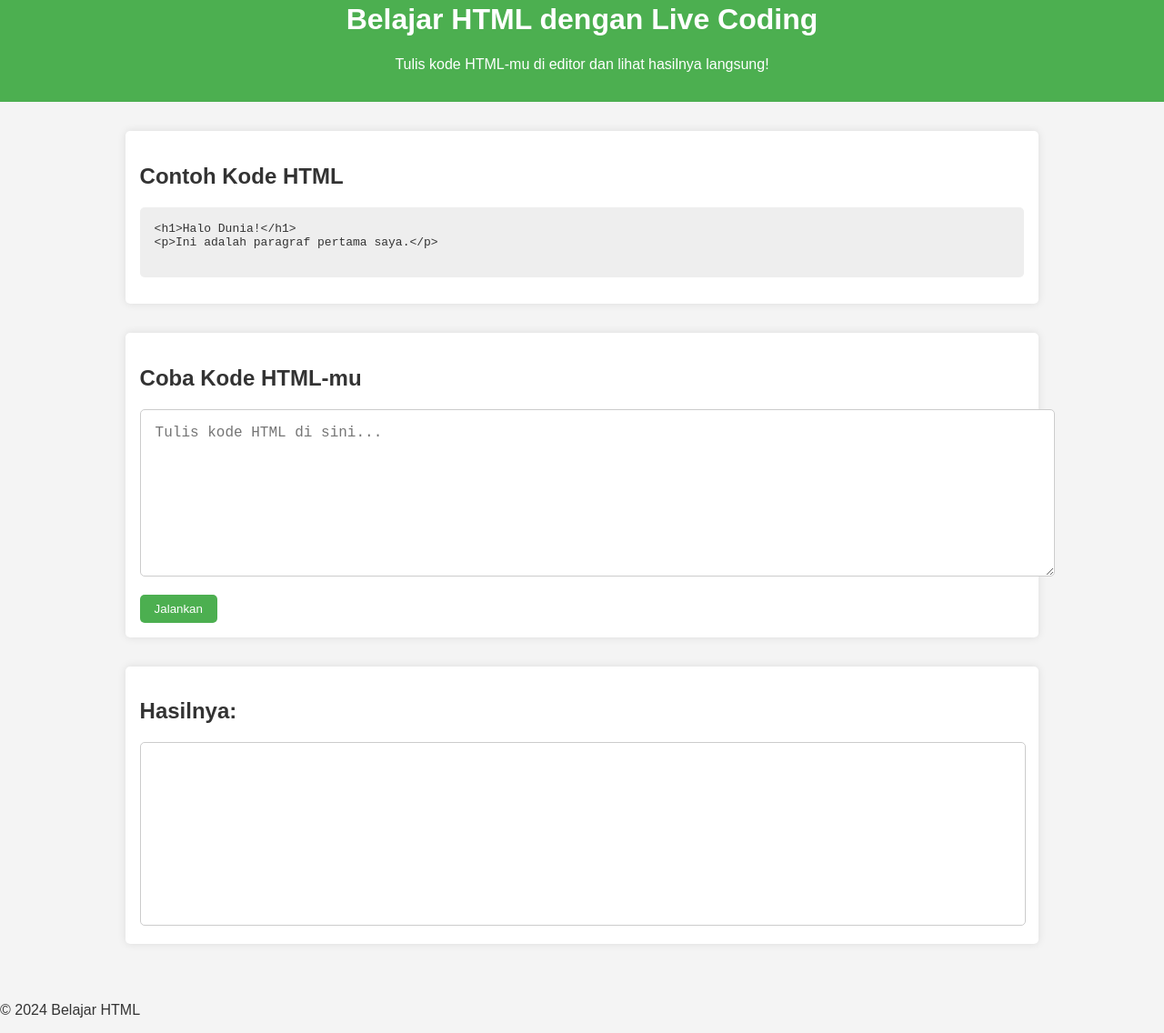
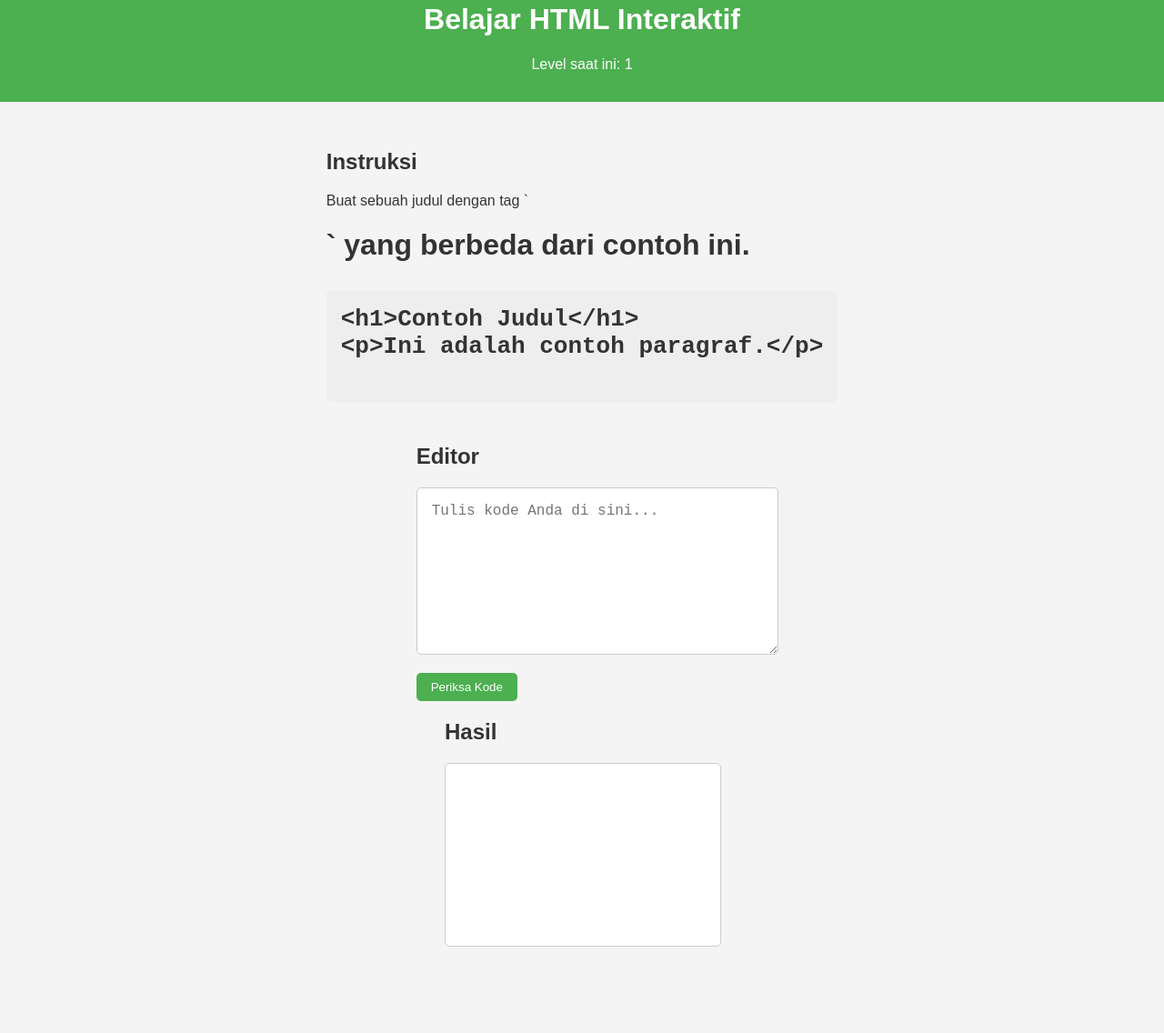
Before and after one commit to Ilyas223/Belajar-HTML.com, a plain HTML site: page index.html in a window 1280 px wide. Shown: the part 34-1170 px from the top of the page at 91% size. After the commit the page ends 1127 px from the top, so only its background shows below. Drawn offline with Linux system fonts and the light colour scheme.

Commit message:
Update index.html

```diff
--- a/index.html
+++ b/index.html
@@ -3,40 +3,34 @@
 <head>
   <meta charset="UTF-8">
   <meta name="viewport" content="width=device-width, initial-scale=1.0">
-  <title>Belajar HTML - Live Editor</title>
+  <title>Belajar HTML Berlevel</title>
   <link rel="stylesheet" href="style.css">
 </head>
 <body>
   <header>
-    <h1>Belajar HTML dengan Live Coding</h1>
-    <p>Tulis kode HTML-mu di editor dan lihat hasilnya langsung!</p>
+    <h1>Belajar HTML Interaktif</h1>
+    <p>Level saat ini: <span id="level">1</span></p>
   </header>
-
   <main>
-    <section class="tutorial">
-      <h2>Contoh Kode HTML</h2>
-      <pre>
-&lt;h1&gt;Halo Dunia!&lt;/h1&gt;
-&lt;p&gt;Ini adalah paragraf pertama saya.&lt;/p&gt;
+    <div class="section">
+      <h2>Instruksi</h2>
+      <p id="instruction">Buat sebuah judul dengan tag `<h1>` yang berbeda dari contoh ini.</p>
+      <pre id="example">
+&lt;h1&gt;Contoh Judul&lt;/h1&gt;
+&lt;p&gt;Ini adalah contoh paragraf.&lt;/p&gt;
       </pre>
-    </section>
-
-    <section class="editor">
-      <h2>Coba Kode HTML-mu</h2>
-      <textarea id="code-editor" placeholder="Tulis kode HTML di sini..."></textarea>
-      <button id="run-code">Jalankan</button>
-    </section>
-
-    <section class="preview">
-      <h2>Hasilnya:</h2>
-      <iframe id="live-preview"></iframe>
-    </section>
+    </div>
+    <div class="section">
+      <h2>Editor</h2>
+      <textarea id="editor" placeholder="Tulis kode Anda di sini..."></textarea>
+      <button id="submit">Periksa Kode</button>
+    </div>
+    <div class="section">
+      <h2>Hasil</h2>
+      <iframe id="preview"></iframe>
+      <p id="feedback"></p>
+    </div>
   </main>
-
-  <footer>
-    <p>&copy; 2024 Belajar HTML</p>
-  </footer>
-
   <script src="script.js"></script>
 </body>
 </html>
```
